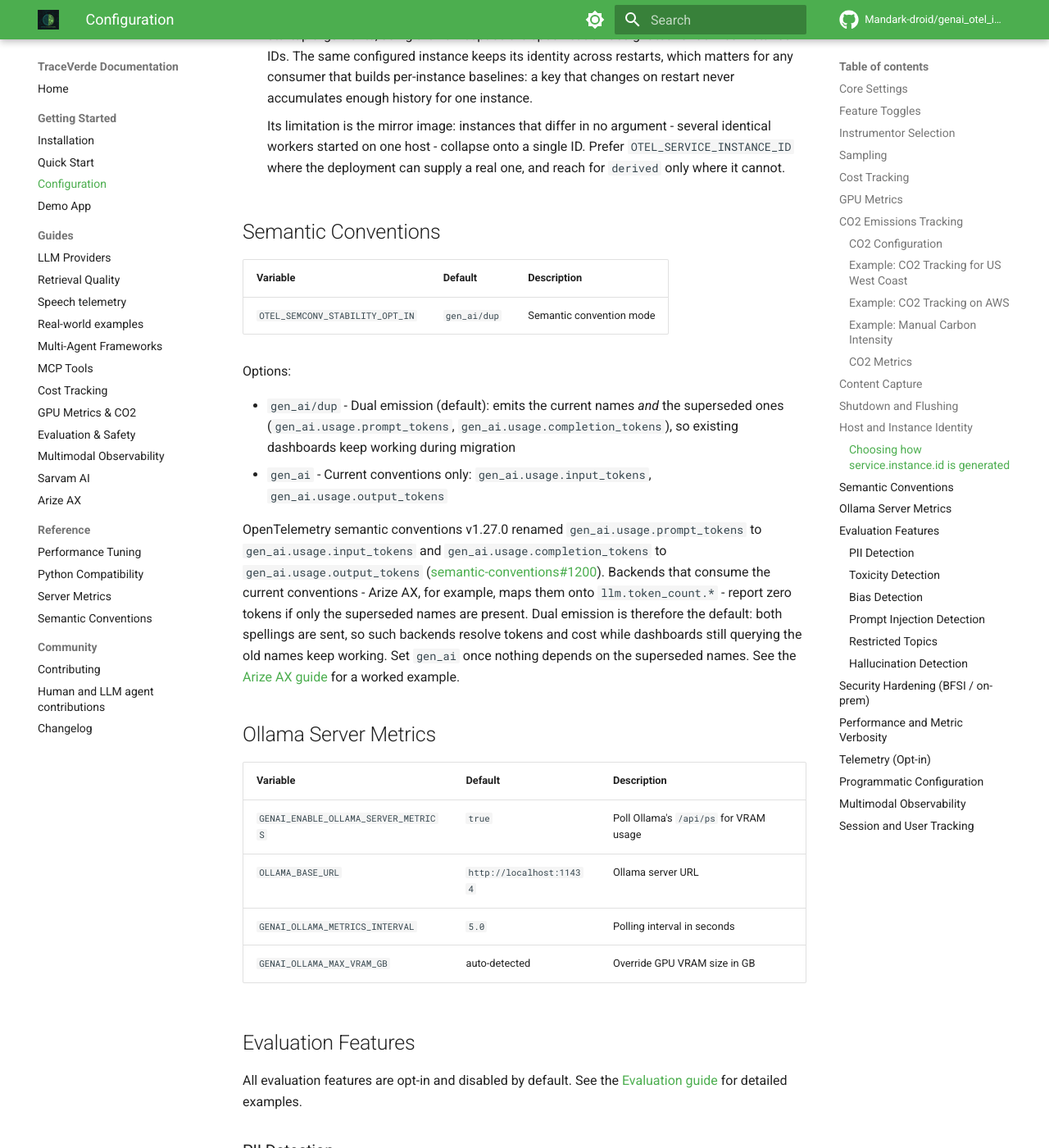
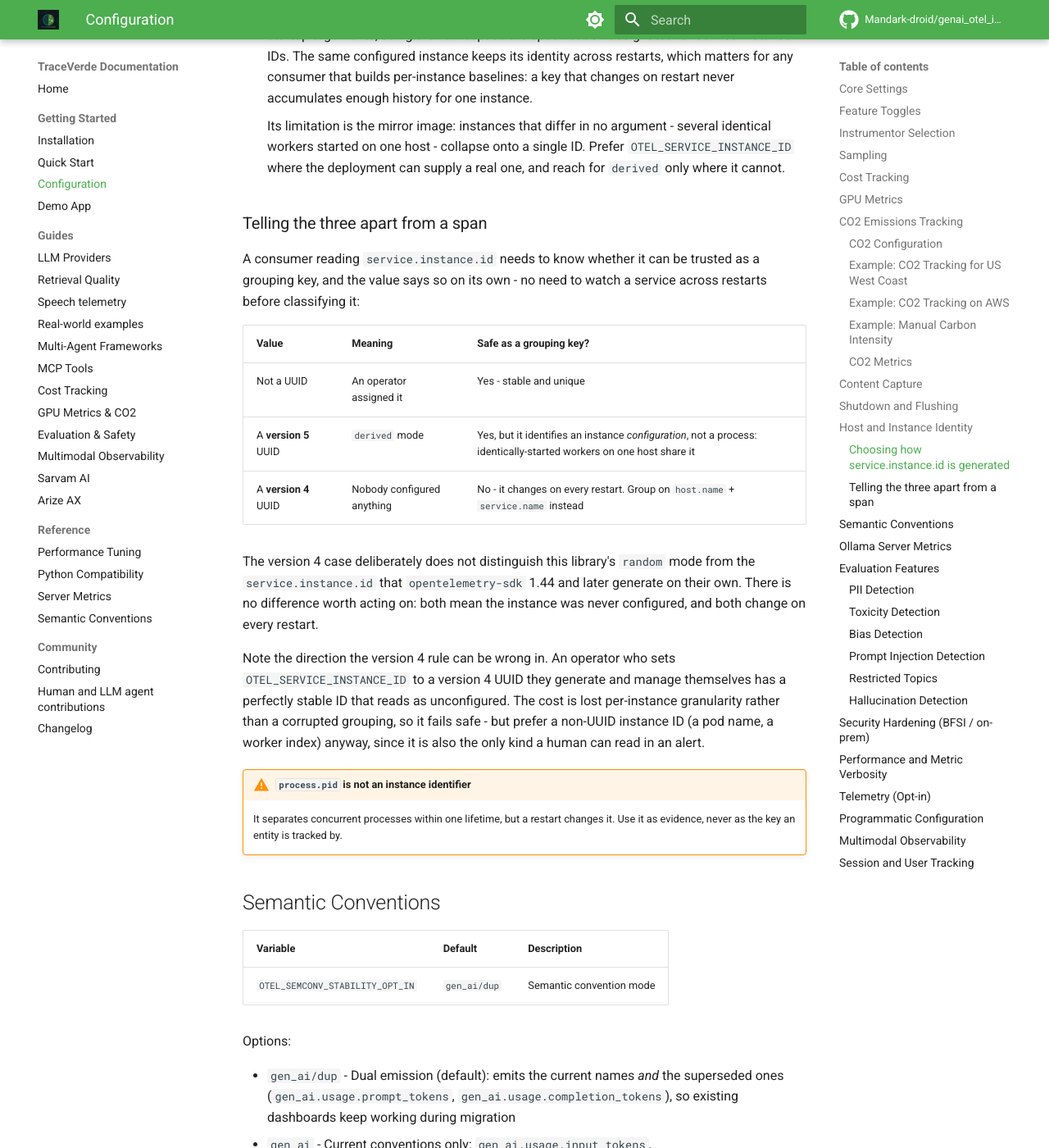
Before and after one commit to Mandark-droid/genai_otel_instrument, an MkDocs documentation site: the page built from docs/getting-started/configuration.md, in a window 1280 px wide and 1400 px high, scrolled down 7238 px. Shown: the whole window at 82% size. Built offline with MkDocs 1.6.1 and Material for MkDocs 9.7.7, drawn with Linux system fonts in a browser that asks for light colours; comment, search, counter and statistics services are not loaded.

Commit message:
docs: say how to tell a trustworthy service.instance.id from a churning one
The three generation paths are documented, but not the thing a consumer
actually has to decide: whether the value in front of it can be used as a
grouping key. The value already answers that - not a UUID means an operator
assigned it, v5 means derived and stable, v4 means nobody configured
anything and it changes every restart - so classification needs one span
rather than observing a service across restarts.

Also records that the v4 case deliberately does not distinguish our random
mode from the id opentelemetry-sdk 1.44 began generating on its own (no
difference worth acting on), which direction the rule fails in, and that
process.pid is evidence rather than an entity key.

```diff
--- a/docs/getting-started/configuration.md
+++ b/docs/getting-started/configuration.md
@@ -260,6 +260,34 @@ supplies one, it is used unchanged. Otherwise:
     Prefer `OTEL_SERVICE_INSTANCE_ID` where the deployment can supply a real
     one, and reach for `derived` only where it cannot.
 
+### Telling the three apart from a span
+
+A consumer reading `service.instance.id` needs to know whether it can be
+trusted as a grouping key, and the value says so on its own - no need to watch
+a service across restarts before classifying it:
+
+| Value | Meaning | Safe as a grouping key? |
+|-------|---------|-------------------------|
+| Not a UUID | An operator assigned it | Yes - stable and unique |
+| A **version 5** UUID | `derived` mode | Yes, but it identifies an instance *configuration*, not a process: identically-started workers on one host share it |
+| A **version 4** UUID | Nobody configured anything | No - it changes on every restart. Group on `host.name` + `service.name` instead |
+
+The version 4 case deliberately does not distinguish this library's `random`
+mode from the `service.instance.id` that `opentelemetry-sdk` 1.44 and later
+generate on their own. There is no difference worth acting on: both mean the
+instance was never configured, and both change on every restart.
+
+Note the direction the version 4 rule can be wrong in. An operator who sets
+`OTEL_SERVICE_INSTANCE_ID` to a version 4 UUID they generate and manage
+themselves has a perfectly stable ID that reads as unconfigured. The cost is
+lost per-instance granularity rather than a corrupted grouping, so it fails
+safe - but prefer a non-UUID instance ID (a pod name, a worker index) anyway,
+since it is also the only kind a human can read in an alert.
+
+!!! warning "`process.pid` is not an instance identifier"
+    It separates concurrent processes within one lifetime, but a restart
+    changes it. Use it as evidence, never as the key an entity is tracked by.
+
 ## Semantic Conventions
 
 | Variable | Default | Description |
```
